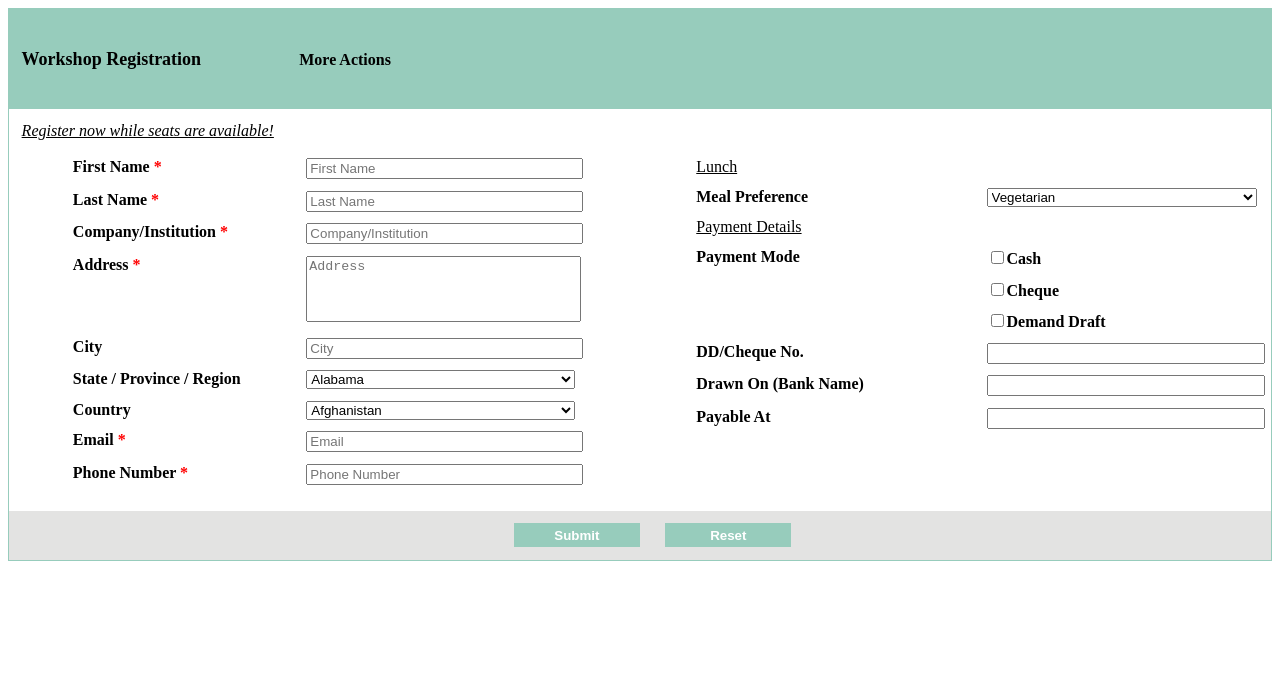
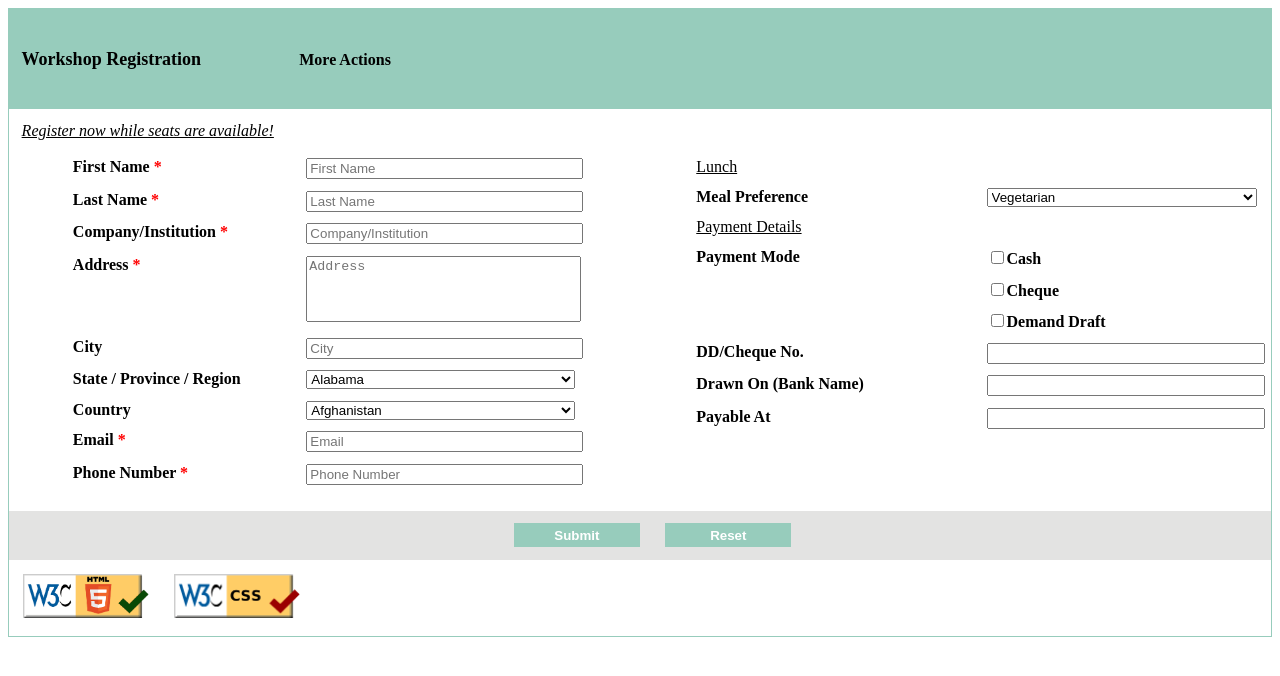
Before and after one commit to HeinHtetZawNeo/HeinHtetZawNeo.github.io, a plain HTML site: page Lab4/index.html in a window 1280 px wide. Drawn offline with Linux system fonts and the light colour scheme.

Commit message:
add css checker and html checker

```diff
--- a/Lab4/index.html
+++ b/Lab4/index.html
@@ -26,7 +26,7 @@
             Register now while seats are available!
         </div>
     </div>
-    <form method="get" >
+    <form method="get">
         <div class="mainbody">
             <div class="leftSide">
                 <div class="row">
@@ -480,6 +480,23 @@
             </div>
         </div>
     </form>
+    <div class="row">
+        <div class="col-10">
+            <a href="https://validator.w3.org/nu/?doc=https%3A%2F%2Fheinhtetzawneo.github.io%2FWAP%2FLab4%2Findex.html"
+                target="_blank">
+                <img class="col-1" src="../img/htmlchecker.png" style="width: 100%;height: auto;"
+                    alt="This is a html checker picture" />
+            </a>
+        </div>
+        <div class="col-10">
+            <a href="https://jigsaw.w3.org/css-validator/validator?uri=https%3A%2F%2Fheinhtetzawneo.github.io%2FWAP%2FLab4%2Findex.html&profile=css3svg&usermedium=all&warning=1&vextwarning=&lang=en"
+                target="_blank">
+                <img class="col-1" src="../img/css_checker.png" style="width: 100%;height: auto;"
+                    alt="This is a css checker picture" />
+            </a>
+
+        </div>
+    </div>
 </body>
 
 
```
